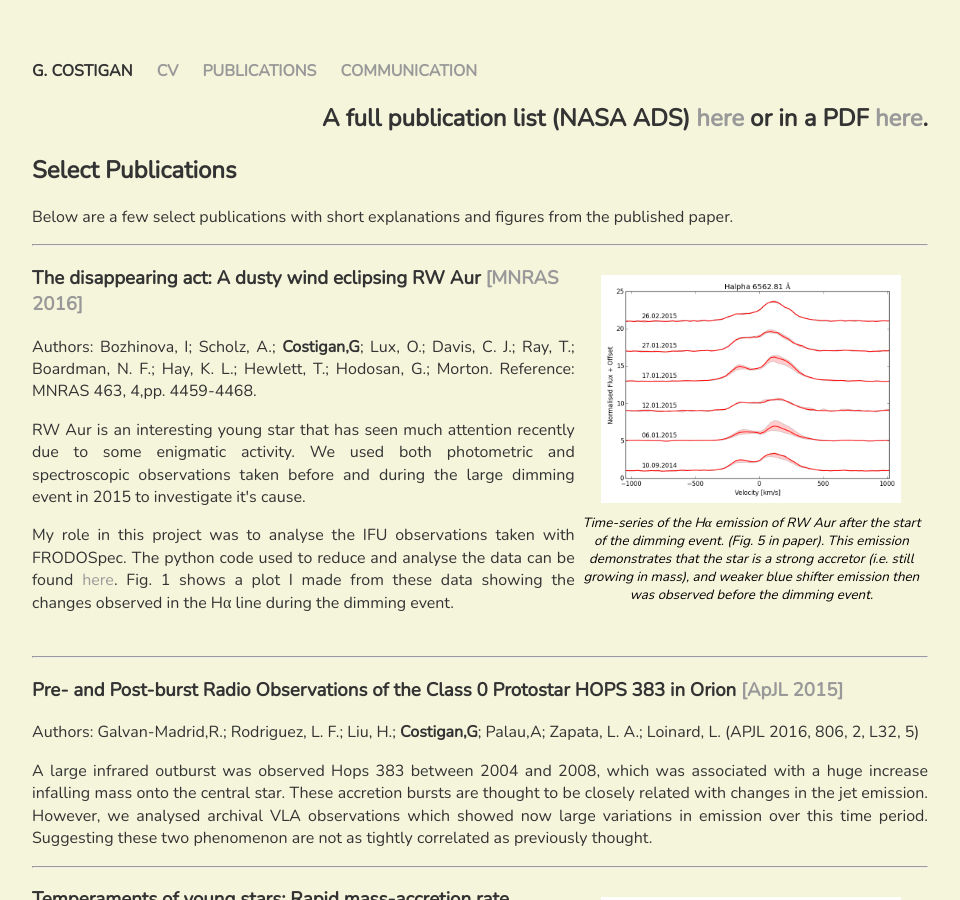
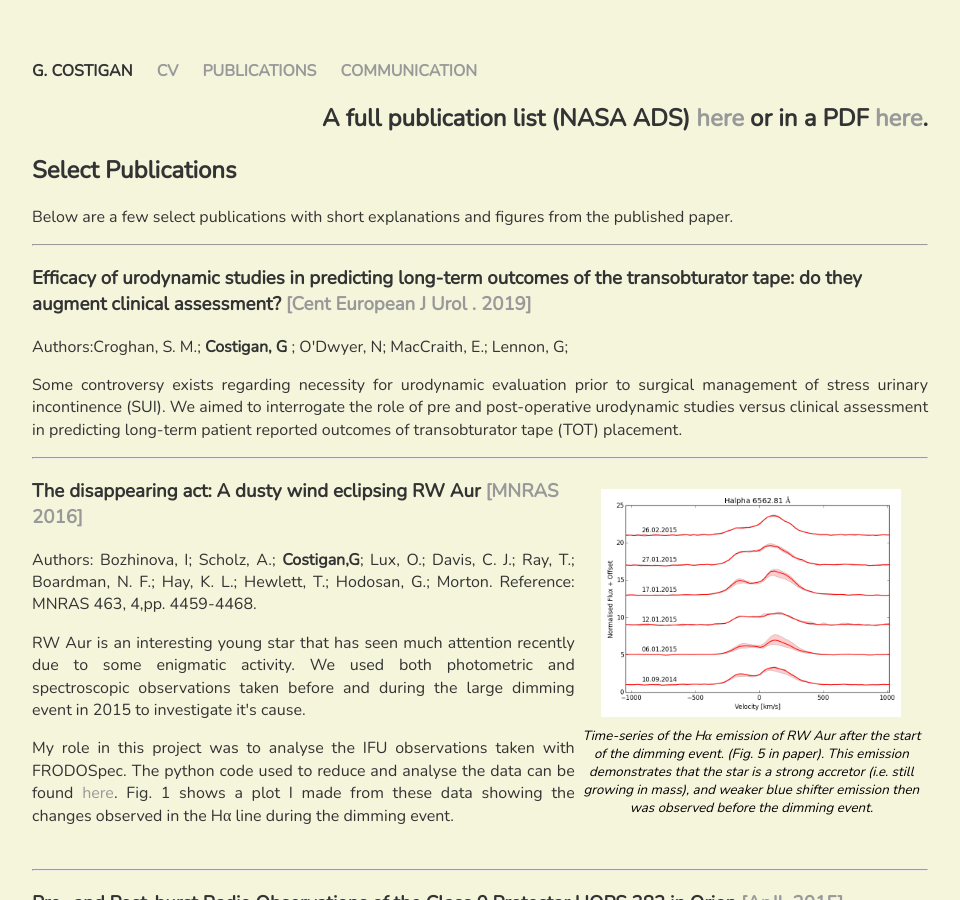
Before and after one commit to twotonnetess/twotonnetess.github.io, a Jekyll site: the page built from publications/index.html, in a window 1280 px wide and 900 px high. Shown: the whole window, without its empty margins (160-1120 px from the left). Built offline with Jekyll 4.4.1, drawn with Linux system fonts in a browser that asks for light colours.

Commit message:
Update index.html
Addition of urogolgy paper.

```diff
--- a/publications/index.html
+++ b/publications/index.html
@@ -12,6 +12,21 @@ title: Publications
 <h2> Select Publications </h2>
 <p>
 Below are a few select publications with short explanations and figures from the published paper.
+</p>
+
+<hr>
+
+
+
+
+<p>
+
+<h3>  Efficacy of urodynamic studies in predicting long-term outcomes of the transobturator tape: do they augment clinical assessment? <a href="https://pubmed.ncbi.nlm.nih.gov/32015908/"> [Cent European J Urol
+. 2019] </a> </h3>
+<p> Authors:Croghan, S. M.; <b> Costigan, G </b>; O'Dwyer, N; MacCraith, E.; Lennon, G; </p>
+
+<p> Some controversy exists regarding necessity for urodynamic evaluation prior to surgical management of stress urinary incontinence (SUI). We aimed to interrogate the role of pre and post-operative urodynamic studies versus clinical assessment in predicting long-term patient reported outcomes of transobturator tape (TOT) placement.
+</p>
 </p>
 
 <hr>
```
